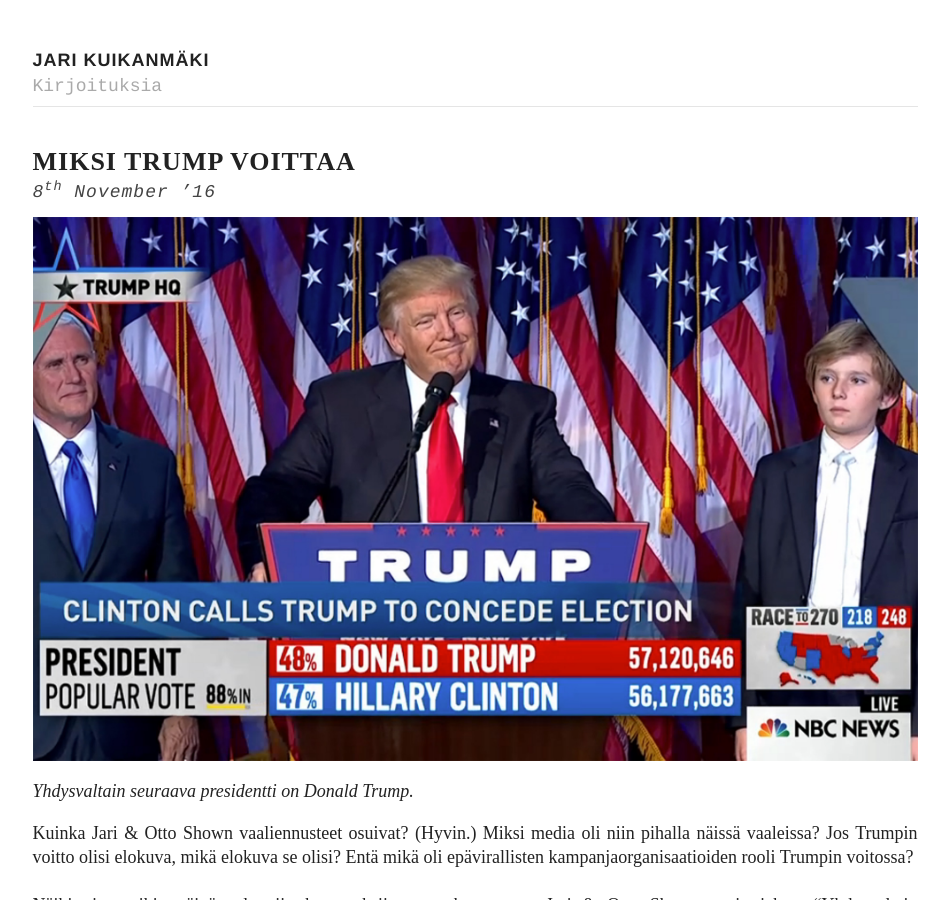
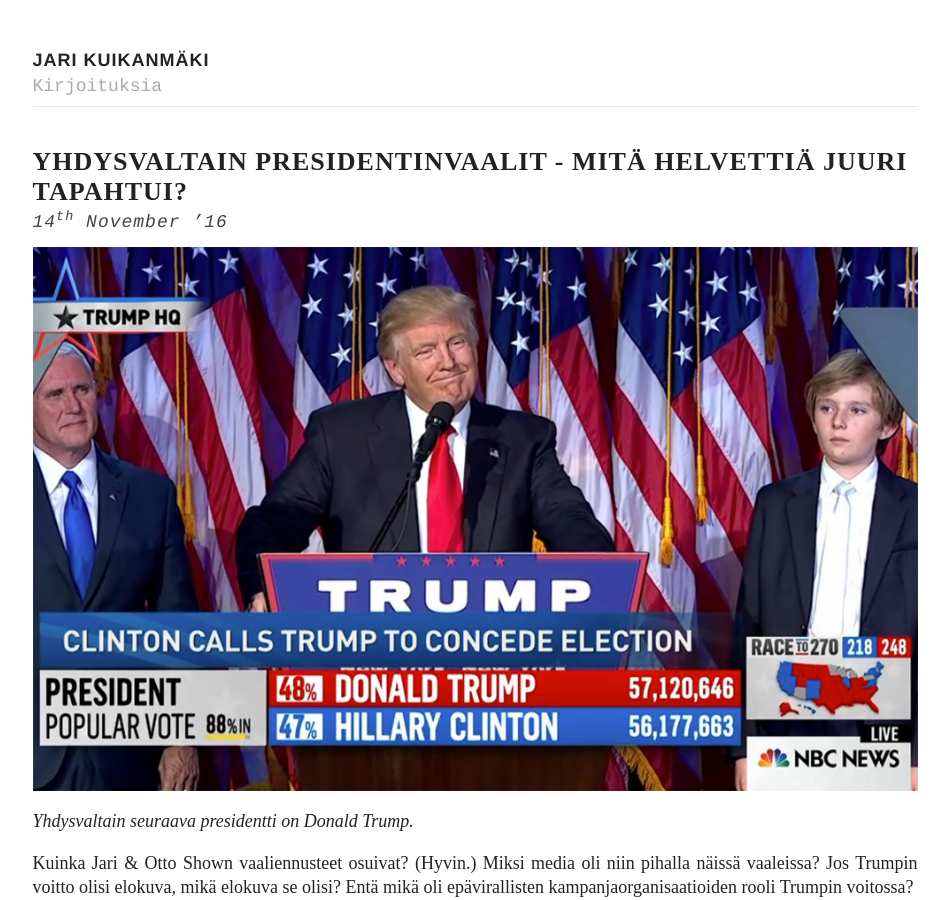
Before and after one commit to kuikanmaki/kuikanmaki.github.io, a Jekyll site: the page built from _posts/2016-11-14-yhdysvaltain-presidentinvaalit-mita-helvettia-juuri-tapahtui.md, in a window 1280 px wide and 900 px high. Shown: the whole window, without its empty margins (165-1114 px from the left). Built offline with Jekyll 4.4.1, drawn with Linux system fonts in a browser that asks for light colours; comment, search, counter and statistics services are not loaded; a file with an impossible date is left out.

Commit message:
updated blog post

```diff
--- a/_posts/2016-11-14-yhdysvaltain-presidentinvaalit-mita-helvettia-juuri-tapahtui.md
+++ b/_posts/2016-11-14-yhdysvaltain-presidentinvaalit-mita-helvettia-juuri-tapahtui.md
@@ -1,10 +1,10 @@
 ---
 layout: post
-title:  "Miksi Trump voittaa"
+title:  "Yhdysvaltain presidentinvaalit - Mitä helvettiä juuri tapahtui?"
 author: "Jari Kuikanmäki"
-description: "...jos voittaa."
-image: "/img/trumpclinton.jpg"
-date:   2016-11-08 15:20
+description: "Kuinka Trump voitti? Entä kuinka vaaliennusteemme osuivat? (Hyvin). Analysoimme Yhdysvaltain presidentinvaaleja."
+image: "/img/trumpwins.jpg"
+date:   2016-11-14 12:30
 location: Helsinki, Finland
 tags: yhdysvallat presidentinvaalit trump clinton
 ---
```
